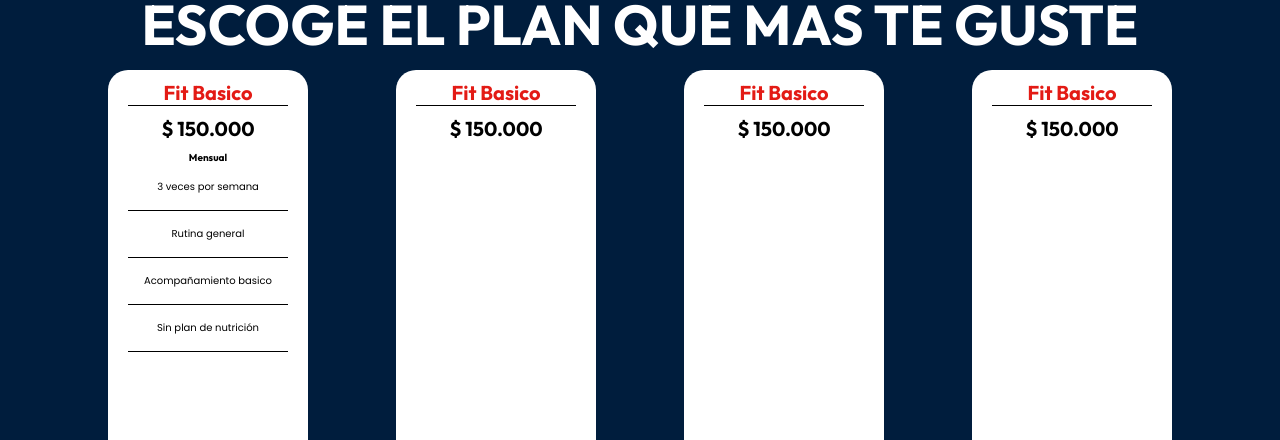
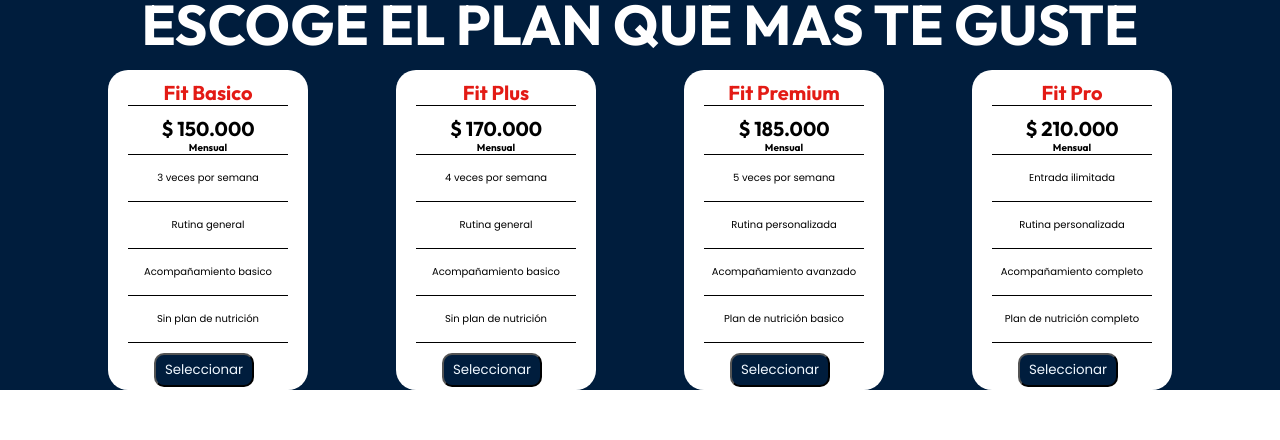
Before and after one commit to JuanMarin1322/FITBOX, a React (Create React App) app: page /index in a window 1280 px wide. Shown: the part 837-1277 px from the top of the page. After the commit the page ends 1227 px from the top, so only its background shows below. Built offline with nearby package versions, Linux system fonts and the light colour scheme; no server answers; the HTML template or start-up script is replaced by a standard one.

Commit message:
diseño inicial

```diff
--- a/src/App.css
+++ b/src/App.css
@@ -137,7 +137,7 @@ h1 {
 
 .plansito {
   width:200px;
-height:600px;
+height:320px;
 border-radius: 20px;
 
 
@@ -168,6 +168,10 @@ background-color: #FFFFFF;
   font-size: 10px;
   text-align: center;
   margin-top: 5%;
+  border-bottom: 1px solid black;
+  width: 80%;
+  margin: auto;
+
 }
 
 .plansito h4 {
@@ -183,3 +187,19 @@ width: 80%;
   margin: auto;
 
 }
+
+input.sel {
+  font-family: Poppins;
+font-style: normal;
+font-weight: normal;
+  text-align: center;
+  background-color: #001D3D;
+  padding-top: 5px;
+  color: aliceblue;
+  padding-bottom: 5px;
+  width: 100px;
+  border-radius: 10px;
+  margin-left: 23%;
+  margin-top: 5%;
+  right: 50%;
+}
--- a/src/components/index.js
+++ b/src/components/index.js
@@ -73,18 +73,38 @@ export const Index = () => {
         <h4>Rutina general</h4>
         <h4>Acompañamiento basico</h4>
         <h4>Sin plan de nutrición</h4>
+        <input class='sel' type='submit' value='Seleccionar' />
       </div>
       <div class= 'plansito'>
-      <h1>Fit Basico</h1>
-        <h2>$ 150.000</h2>
+
+      <h1>Fit Plus</h1>
+        <h2>$ 170.000</h2>
+        <h3>Mensual</h3>
+        <h4>4 veces por semana</h4>
+        <h4>Rutina general</h4>
+        <h4>Acompañamiento basico</h4>
+        <h4>Sin plan de nutrición</h4>
+        <input class='sel' type='submit' value='Seleccionar' />
       </div>
       <div class= 'plansito'>
-        <h1>Fit Basico</h1>
-        <h2>$ 150.000</h2>
+      <h1>Fit Premium</h1>
+        <h2>$ 185.000</h2>
+        <h3>Mensual</h3>
+        <h4>5 veces por semana</h4>
+        <h4>Rutina personalizada</h4>
+        <h4>Acompañamiento avanzado</h4>
+        <h4>Plan de nutrición basico</h4>
+        <input class='sel' type='submit' value='Seleccionar' />
       </div>
       <div class= 'plansito'>
-        <h1>Fit Basico</h1>
-        <h2>$ 150.000</h2>
+      <h1>Fit Pro</h1>
+        <h2>$ 210.000</h2>
+        <h3>Mensual</h3>
+        <h4>Entrada ilimitada</h4>
+        <h4>Rutina personalizada</h4>
+        <h4>Acompañamiento completo</h4>
+        <h4>Plan de nutrición completo</h4>
+        <input class='sel' type='submit' value='Seleccionar' />
       </div>
 
     </div>
```
